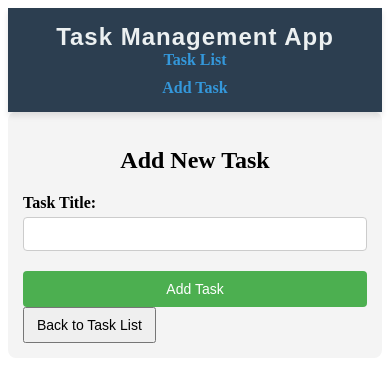
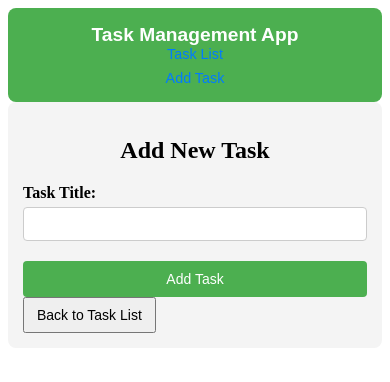
Before and after one commit to Manula413/Angular---Task-Management-App, an Angular app: page /add-task in a window 390 px wide. Shown: the top 382 px of the page. Built offline with nearby package versions, Linux system fonts and the light colour scheme.

Commit message:
Update UI elements

```diff
--- a/src/app/components/task-list/task-list.component.css
+++ b/src/app/components/task-list/task-list.component.css
@@ -1,13 +1,18 @@
+/* task-list.component.css */
+
+/* Use theme variables from root */
 .task-list {
-  max-width: 600px;
+  max-width: var(--max-width);
   margin: 0 auto;
-  padding: 20px;
-  background-color: #f4f4f4;
-  border-radius: 8px;
+  padding: var(--padding);
+  background-color: var(--background-color);
+  border-radius: var(--border-radius);
+  font-family: var(--font-family);
 }
 
 h2 {
   text-align: center;
+  color: var(--text-color);
 }
 
 ul {
@@ -20,17 +25,17 @@ li {
   justify-content: space-between;
   align-items: center;
   padding: 10px;
-  border-bottom: 1px solid #ddd;
+  border-bottom: 1px solid var(--border-color);
 }
 
 li.completed span {
   text-decoration: line-through;
-  color: #888;
+  color: var(--completed-text-color);
 }
 
 button {
   padding: 5px 10px;
-  background-color: #4caf50;
+  background-color: var(--primary-color);
   color: white;
   border: none;
   border-radius: 4px;
@@ -38,7 +43,7 @@ button {
 }
 
 button:hover {
-  background-color: #45a049;
+  background-color: var(--primary-color-hover);
 }
 
 button:focus {
@@ -46,12 +51,12 @@ button:focus {
 }
 
 button.router-link {
-  background-color: #007bff;
+  background-color: var(--secondary-color);
   border-radius: 4px;
 }
 
 button.router-link:hover {
-  background-color: #0056b3;
+  background-color: var(--secondary-color-hover);
 }
 
 @media (max-width: 768px) {
--- a/src/app/header/header.component.css
+++ b/src/app/header/header.component.css
@@ -1,69 +1,92 @@
-/* src/app/header/header.component.css */
-
-/* Global styles */
-* {
-  box-sizing: border-box;
-  margin: 0;
-  padding: 0;
+/* Header Component Styling */
+.header {
+  display: flex;
+  justify-content: space-between;
+  align-items: center;
+  padding: var(--padding);
+  background-color: var(--primary-color);
+  color: #fff;
+  font-family: var(--font-family);
+  border-radius: var(--border-radius);
 }
 
-/* Header Styles */
-.header {
-  background-color: #2c3e50; /* Dark background for the header */
-  color: #ecf0f1; /* Light text color */
-  display: flex;
-  justify-content: space-between; /* Space out logo and navigation */
-  align-items: center;
-  padding: 15px 30px;
-  position: sticky;
-  top: 0;
-  z-index: 1000;
-  box-shadow: 0 4px 6px rgba(0, 0, 0, 0.1);
+.header .logo h1 {
+  margin: 0;
+  font-size: 1.8rem;
+  font-weight: bold;
 }
 
-.logo h1 {
-  font-family: 'Arial', sans-serif;
-  font-size: 24px;
-  letter-spacing: 1px;
-  font-weight: 600;
+.header .navigation {
+  display: flex;
+  gap: 1.5rem;
 }
 
-.navigation {
-  display: flex;
-  gap: 20px; /* Space between links */
+.header .nav-link {
+  color: #fff;
+  text-decoration: none;
+  font-size: 1rem;
+  font-weight: 500;
 }
 
-.nav-link {
-  text-decoration: none;
-  color: #ecf0f1; /* Light color for links */
-  font-size: 18px;
-  font-weight: 500;
-  transition: all 0.3s ease;
+.header .nav-link:hover,
+.header .nav-link.active {
+  color: var(--secondary-color);
 }
 
-.nav-link:hover {
-  color: #3498db; /* Blue color on hover */
-  text-decoration: underline;
+/* Responsive Design for Different Devices */
+
+/* Large Screens */
+@media (min-width: 768px) {
+  .header {
+    padding: 1.5rem 2rem;
+  }
+
+  .header .logo h1 {
+    font-size: 2rem;
+  }
+
+  .header .navigation {
+    gap: 2rem;
+  }
+
+  .header .nav-link {
+    font-size: 1.1rem;
+  }
 }
 
-.nav-link.active {
-  color: #3498db; /* Blue color for active link */
-  font-weight: 600;
-}
-
-/* Mobile responsiveness */
-@media (max-width: 768px) {
+/* Medium Screens (Tablets) */
+@media (max-width: 767px) {
   .header {
-    flex-direction: column; /* Stack elements on mobile */
+    flex-direction: column;
     text-align: center;
   }
 
-  .navigation {
+  .header .navigation {
     flex-direction: column;
-    gap: 10px;
+    gap: 1rem;
   }
 
-  .nav-link {
-    font-size: 16px;
+  .header .logo h1 {
+    font-size: 1.5rem;
   }
 }
+
+/* Small Screens (Mobile Devices) */
+@media (max-width: 480px) {
+  .header {
+    padding: 1rem;
+  }
+
+  .header .logo h1 {
+    font-size: 1.2rem;
+  }
+
+  .header .navigation {
+    flex-direction: column;
+    gap: 0.5rem;
+  }
+
+  .header .nav-link {
+    font-size: 0.9rem;
+  }
+}
--- a/src/styles.css
+++ b/src/styles.css
@@ -1 +1,17 @@
-/* You can add global styles to this file, and also import other style files */
+
+
+/* Root-level theme variables */
+:root {
+    --primary-color: #4caf50; /* Green for buttons */
+    --primary-color-hover: #45a049;
+    --secondary-color: #007bff; /* Blue for links */
+    --secondary-color-hover: #0056b3;
+    --text-color: #333;
+    --background-color: #f4f4f4;
+    --border-color: #ddd;
+    --completed-text-color: #888;
+    --font-family: 'Arial', sans-serif;
+    --max-width: 600px;
+    --padding: 20px;
+    --border-radius: 8px;
+  }
```
